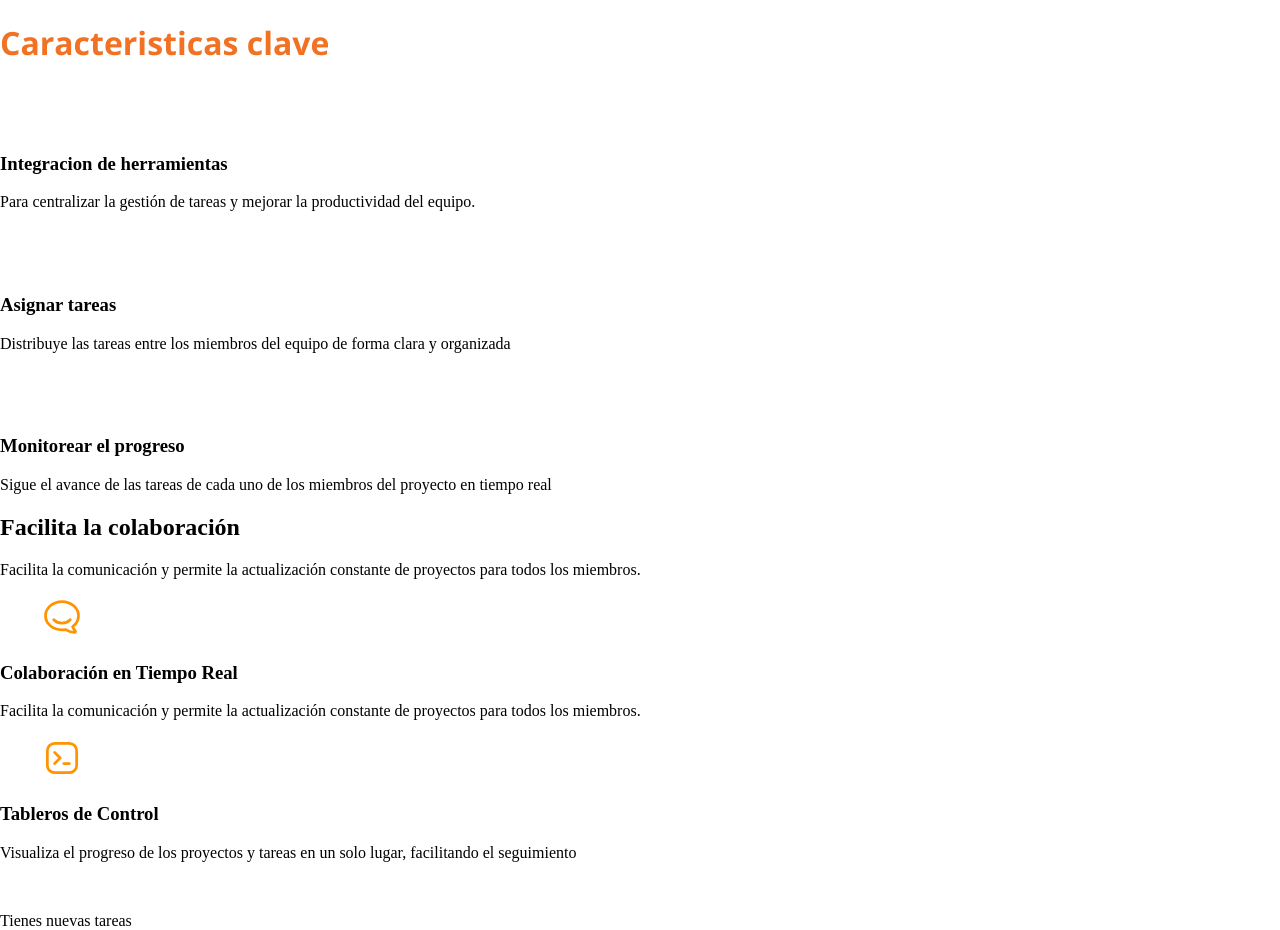
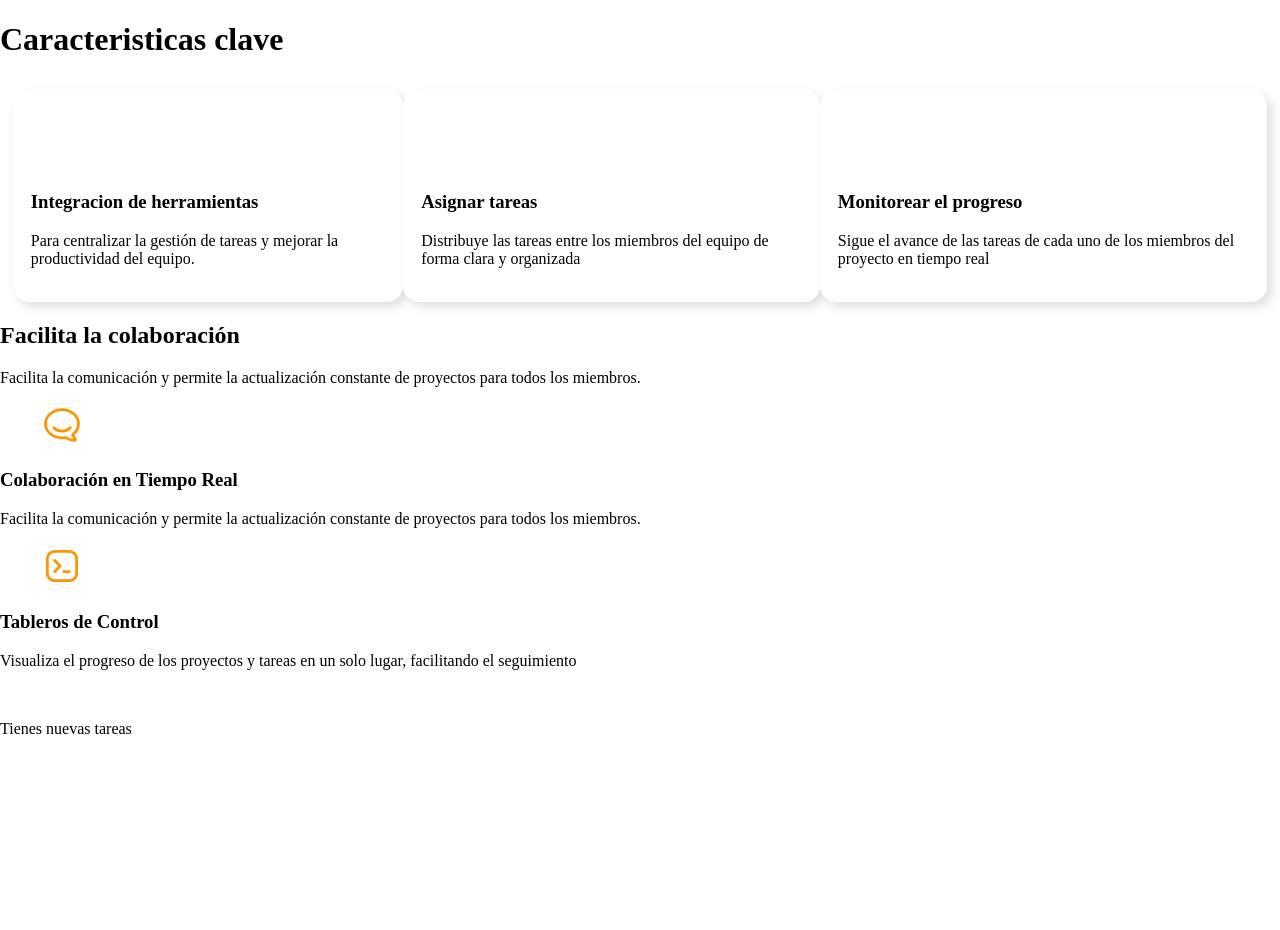
Before and after one commit to NewName4Me/Git-Jira-Doc, a plain HTML site: page html/queSon.html in a window 1280 px wide. After the commit the page ends 800 px from the top, so only its background shows below. Drawn offline with nearby package versions, Linux system fonts and the light colour scheme; a web font is replaced by a local one.

Commit message:
Comenzamos a darle estilo a nuestro html

```diff
--- a/css/queSon.css
+++ b/css/queSon.css
@@ -1,4 +1,23 @@
-h1{
-    color: var(--secundario);
-    font-family: "Open Sans";
+h1 {
+    margin-bottom: 2rem;
 }
+
+section:first-of-type {
+    display: flex;
+    margin-inline: 1vw;
+    justify-content: center;
+    justify-content: space-evenly;
+}
+
+section:first-of-type article {
+    border-radius: 16px;
+    padding: 1rem;
+    background: white;
+    border: 2px solid white;
+    box-shadow: 5px 5px 10px hsla(210, 14%, 53%, 0.254);
+}
+
+section:first-of-type article:hover {
+    border: 2px solid var(--naranja);
+    cursor: default;
+}
```
